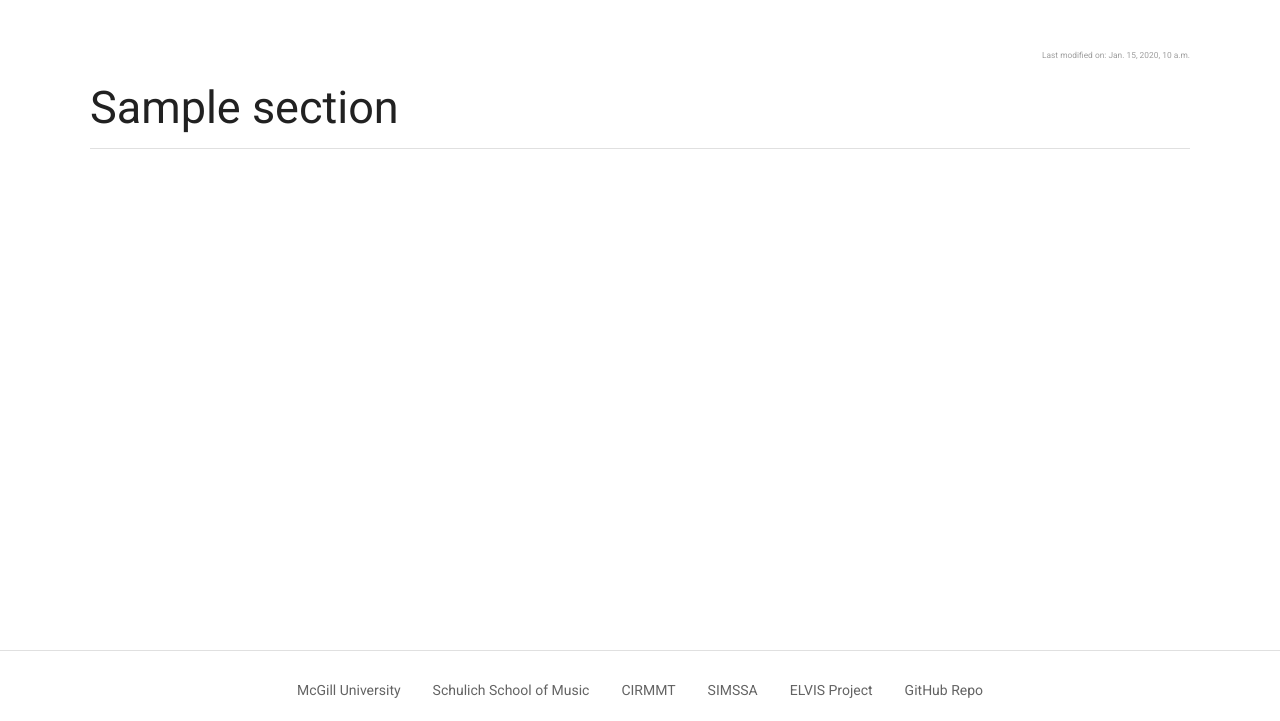
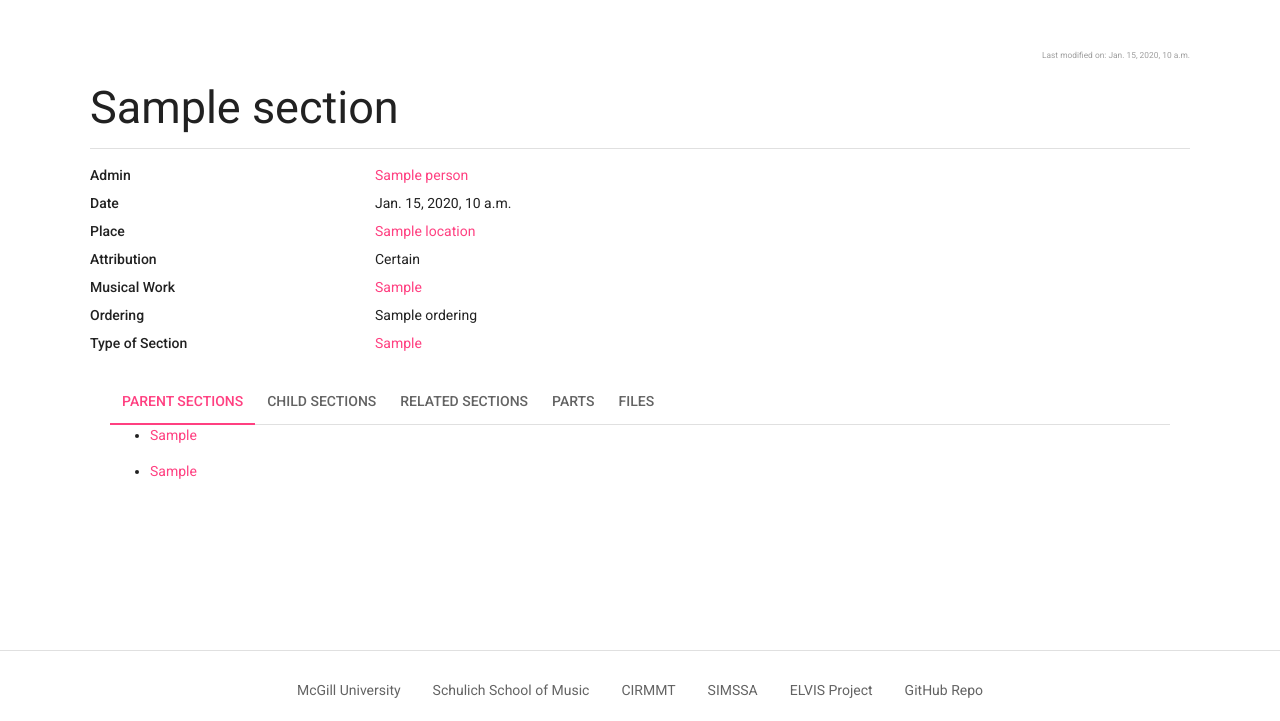
Before and after one commit to ELVIS-Project/simssadb, a Django app: template database/templates/database/section_detail.html in a window 1280 px wide. Shown: the part 56-777 px from the top of the page. Run offline with Django 3.2, Linux system fonts and the light colour scheme; the template is opened without the code that fills it: most values are stand-ins (such as "Sample title", 1, 10 or a date in 2020); some libraries are stand-ins or nearby versions.

Commit message:
expand template for section detail

```diff
--- a/database/templates/database/section_detail.html
+++ b/database/templates/database/section_detail.html
@@ -1,5 +1,131 @@
 {% extends "database/base.html" %}
+{% load template_helpers %}
+{% block content %}
+{% include 'database/detail_title.html' with object=section %}
 
-{% block content %}
-    {% include 'database/detail_title.html' with object=section %}
+{% comment %} TODO: Add links  {% endcomment %}
+<dl class="row">
+    {% for contribution in section.contributions.all|dictsort:"role" %}
+        <dt class="col-sm-3">
+            {% if contribution.role == 'author' %} Author of Text {% else %} {{ contribution.role|title }}{% endif %}
+        </dt>
+        <dd class="col-sm-9">
+            <a href="{{contribution.person.get_absolute_url}}">{{ contribution.person }}</a>
+        </dd>
+        {% if contribution.date %}
+            <dt class="col-sm-3">
+                Date
+            </dt>
+            <dd class="col-sm-9">
+                {{ contribution.date }}
+            </dd>
+        {% endif %}
+        {% if contribution.location %}
+            <dt class="col-sm-3">
+                    Place
+            </dt>
+            <dd class="col-sm-9">
+                <a href="{{contribution.location.get_absolute_url}}">{{ contribution.location.name }}</a>
+            </dd>
+        {% endif %}
+        <dt class="col-sm-3">
+            Attribution
+        </dt>
+        <dd class="col-sm-9">
+            {{ contribution.certainty_of_attribution|yesno:"Certain,Uncertain,Not Applicable" }}
+        </dd>
+    {% endfor %}
+    <dt class="col-sm-3">
+        Musical Work
+    </dt>
+    <dd class="col-sm-9">
+        <a href="{{section.musical_work.get_absolute_url}}">{{ section.musical_work }}</a>
+    </dd>
+    <dt class="col-sm-3">
+        Ordering
+    </dt>
+    <dd class="col-sm-9">
+        {{ section.ordering }}
+    </dd>
+    <dt class="col-sm-3">
+        Type of Section
+    </dt>
+    <dd class="col-sm-9">
+        <a href=#> {{ section.type_of_section }}</a>
+    </dd>
+    {% if section.instrumentation.exists %}
+        <dt class="col-sm-3"> Instrumentation </dt>
+        <dd class="col-sm-9">
+            {% for instrument in section.instrumentation %}
+                    <a href="{{ instrument.get_absolute_url }}">{{ instrument }}</a>{% if not forloop.last %},{% endif %}
+            {% endfor %}
+        </dd>
+    {% endif %}
+</dl>
+
+
+<div class="container">
+    <ul class="nav nav-tabs" id="tabs" role="tablist">
+        <li class="nav-item">
+            <a class="nav-link active" id="parent-sections-tab" data-toggle="tab" href="#parent-sections" role="tab" aria-controls="parent-sections" aria-selected="true">Parent Sections</a>
+        </li>
+        <li class="nav-item">
+            <a class="nav-link" id="child-sections-tab" data-toggle="tab" href="#child-sections" role="tab" aria-controls="child-sections" aria-selected="false">Child Sections</a>
+        </li>
+        <li class="nav-item">
+            <a class="nav-link" id="related-sections-tab" data-toggle="tab" href="#related-sections" role="tab" aria-controls="related-sections" aria-selected="false">Related Sections</a>
+        </li>
+        <li class="nav-item">
+            <a class="nav-link" id="parts-tab" data-toggle="tab" href="#parts" role="tab" aria-controls="parts" aria-selected="false">Parts</a>
+        </li>
+        <li class="nav-item">
+            <a class="nav-link" id="files-tab" data-toggle="tab" href="#files" role="tab" aria-controls="files" aria-selected="false">Files</a>
+        </li>
+    </ul>
+    <div class="tab-content" id="tabs-content">
+        <div class="tab-pane fade show active" id="parent-sections" role="tabpanel" aria-labelledby="parent-sections-tab">
+            <ul>
+            {% for parent_section in section.parent_sections.all|dictsort:"ordering" %}
+                <li> <a href="{{ parent_section.get_absolute_url }}"> {{ parent_section }} </a> </li>
+            {% endfor %}
+            </ul>
+        </div>
+        <div class="tab-pane fade" id="child-sections" role="tabpanel" aria-labelledby="child-sections-tab">
+            <ul>
+            {% for child_section in section.child_sections.all|dictsort:"ordering" %}
+                <li> <a href="{{ child_section.get_absolute_url }}"> {{ child_section }} </a> </li>
+            {% endfor %}
+            </ul>
+        </div>
+        <div class="tab-pane fade show active" id="related-sections" role="tabpanel" aria-labelledby="related-sections-tab">
+            <ul>
+            {% for related_section in section.related_sections.all|dictsort:"ordering" %}
+                <li> <a href="{{ related_section.get_absolute_url }}"> {{ related_section }} </a> </li>
+            {% endfor %}
+            </ul>
+        </div>
+        <div class="tab-pane fade" id="parts" role="tabpanel" aria-labelledby="parts-tab">
+            <ul>
+            {% for part in section.parts.all %}
+                <li><a href="{{ part.get_absolute_url }}">{{ part }}</a></li>
+            {% endfor %}
+            </ul>
+        </div>
+        <div class="tab-pane fade" id="files" role="tabpanel" aria-labelledby="files-tab">
+            {% if section.files %}
+                {% regroup section.files|dictsort:"file_type" by get_file_type_display as file_types %}
+                <ul>
+                    {% for type in file_types %}
+                        <li> {{ type.grouper }} File {{ type.list|pluralize }} </li>
+                        <ul>
+                        {% for file in type.list %}
+                            <li> <a href="{{ file.get_absolute_url}}"> {{ file }} </a> </li>
+                        {% endfor %}
+                        </ul>
+                    {% endfor %}
+                </ul>
+            {% endif %}
+        </div>
+    </div>
+</div>
 {% endblock %}
```
